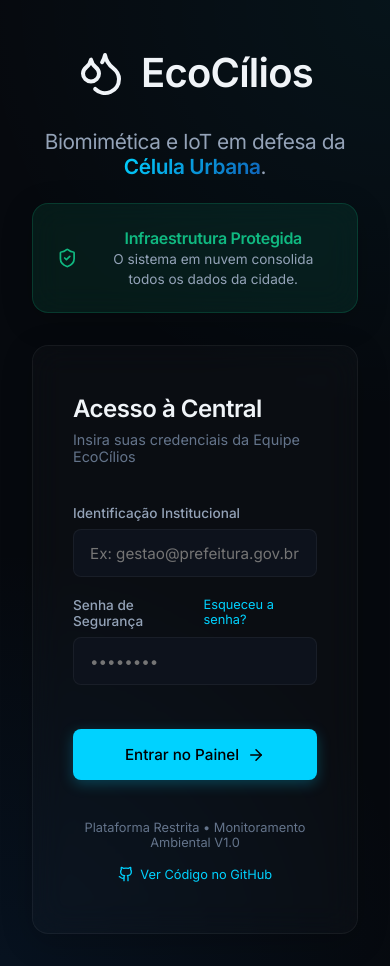
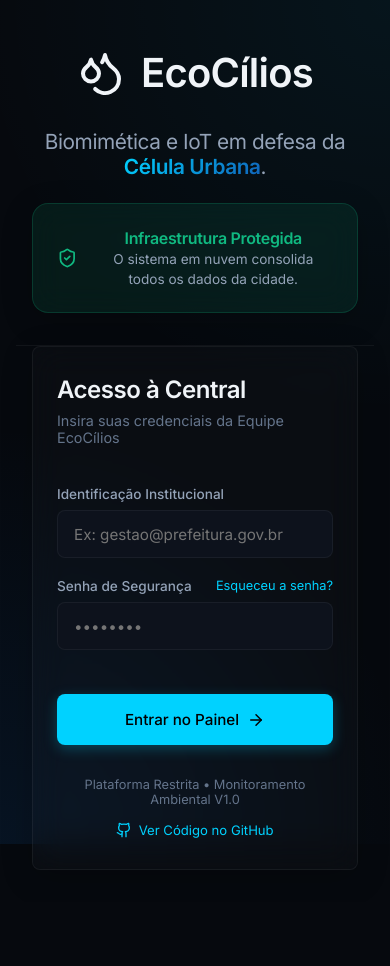
Before and after one commit to emn-f/ecocilios, a React (Vite) app: page /login in a window 390 px wide. After the commit the page ends 902 px from the top, so only its background shows below. Built offline with nearby package versions, Linux system fonts and the light colour scheme.

Commit message:
feat: implement responsive design system and create login page UI

```diff
--- a/src/index.css
+++ b/src/index.css
@@ -379,13 +379,30 @@ h1, h2, h3, h4, h5, h6 {
 .status-normal { background: var(--normal); box-shadow: 0 0 8px var(--normal); }
 .status-danger { background: var(--danger); box-shadow: 0 0 8px var(--danger); }
 
-/* Responsive adjustments */
+/* ===========================================
+   LOGIN PAGE
+   =========================================== */
 .login-container {
   display: flex;
   min-height: 100vh;
-  width: 100vw;
+  width: 100%;
+  max-width: 1280px;
+  margin: 0 auto;
+  overflow-x: hidden;
+  position: relative;
+}
+
+/* Gradiente cobre a tela toda mesmo com max-width no container */
+.login-container::before {
+  content: '';
+  position: fixed;
+  inset: 0;
   background-color: var(--bg-primary);
-  background-image: radial-gradient(circle at top right, rgba(0, 210, 255, 0.05), transparent 40%), radial-gradient(circle at bottom left, rgba(16, 98, 185, 0.1), transparent 40%);
+  background-image:
+    radial-gradient(circle at top right, rgba(0, 210, 255, 0.06), transparent 45%),
+    radial-gradient(circle at bottom left, rgba(16, 98, 185, 0.12), transparent 45%);
+  z-index: -1;
+  pointer-events: none;
 }
 
 .login-left {
@@ -393,16 +410,106 @@ h1, h2, h3, h4, h5, h6 {
   display: flex;
   flex-direction: column;
   justify-content: center;
-  padding: 4rem;
+  padding: 4rem 5rem;
   border-right: 1px solid var(--glass-border);
 }
 
 .login-right {
-  width: 480px;
+  width: 500px;
+  flex-shrink: 0;
   display: flex;
   align-items: center;
   justify-content: center;
-  padding: 2rem;
+  padding: 2.5rem 2.5rem;
+}
+
+/* Estilos do link do GitHub no rodé do card */
+.login-footer-block {
+  text-align: center;
+  margin-top: 2rem;
+  font-size: 0.8rem;
+  color: var(--text-muted);
+}
+
+.login-github-link {
+  display: inline-flex;
+  align-items: center;
+  gap: 0.4rem;
+  margin-top: 0.9rem;
+  color: var(--accent-main);
+  text-decoration: none;
+  font-size: 0.82rem;
+  transition: opacity 0.2s ease;
+}
+
+.login-github-link:hover {
+  opacity: 0.75;
+}
+
+/* === Responsividade === */
+
+/* Tablet (≤ 960px) */
+@media (max-width: 960px) {
+  .login-container {
+    flex-direction: column;
+    align-items: center;
+    padding: 0;
+  }
+
+  .login-left {
+    width: 100%;
+    padding: 2.5rem 2rem 1.5rem;
+    border-right: none;
+    border-bottom: 1px solid var(--glass-border);
+    align-items: center;
+    text-align: center;
+    flex: none;
+  }
+
+  .login-left > div {
+    max-width: 480px;
+    width: 100%;
+  }
+
+  .login-left > div > div:first-child {
+    justify-content: center !important;
+  }
+
+  /* Oculta texto verboso e badge em telas menores */
+  .login-left > div > p,
+  .login-left > div > .glass-panel {
+    display: none;
+  }
+
+  .login-right {
+    width: 100%;
+    max-width: 520px;
+    padding: 2rem 1.5rem 3rem;
+  }
+}
+
+/* Mobile (≤ 576px) */
+@media (max-width: 576px) {
+  .login-left {
+    padding: 2rem 1.25rem 1.25rem;
+  }
+
+  .login-left h1 {
+    font-size: 2rem !important;
+  }
+
+  .login-left h2 {
+    font-size: 1.2rem !important;
+  }
+
+  .login-right {
+    padding: 1.5rem 1rem 2.5rem;
+  }
+
+  .login-right .glass-panel {
+    padding: 1.75rem 1.5rem !important;
+    border-radius: var(--border-radius-sm);
+  }
 }
 
 .map-container {
--- a/src/pages/Login.jsx
+++ b/src/pages/Login.jsx
@@ -33,6 +33,7 @@ const Login = () => {
           <p style={{ color: 'var(--text-muted)', fontSize: '1.1rem', lineHeight: 1.6, marginBottom: '2rem' }}>
             Sistema inteligente de contenção de resíduos para bueiros. Monitoramento preditivo de enchentes, análise da qualidade da água e gestão em tempo real da infraestrutura pluvial.
           </p>
+          {/* Badge de segurança */}
           <div className="glass-panel" style={{ padding: '1.5rem', display: 'flex', alignItems: 'center', gap: '1rem', backgroundColor: 'var(--success-bg)', borderColor: 'rgba(16, 185, 129, 0.2)' }}>
             <ShieldCheck size={32} color="var(--success)" />
             <div>
@@ -45,7 +46,7 @@ const Login = () => {
 
       {/* Coluna Formulário (Direita) */}
       <div className="login-right">
-        <div className="glass-panel" style={{ padding: '3rem 2.5rem', width: '100%', animation: 'fadeIn 0.6s ease' }}>
+        <div className="glass-panel" style={{ padding: '3rem 3rem', width: '100%', animation: 'fadeIn 0.6s ease' }}>
           <h2 style={{ marginBottom: '0.5rem' }}>Acesso à Central</h2>
           <p style={{ color: 'var(--text-muted)', marginBottom: '2.5rem', fontSize: '0.9rem' }}>Insira suas credenciais da Equipe EcoCílios</p>
 
@@ -91,23 +92,13 @@ const Login = () => {
             </button>
           </form>
 
-          <div style={{ textAlign: 'center', marginTop: '2.5rem', fontSize: '0.8rem', color: 'var(--text-muted)' }}>
+          <div className="login-footer-block">
             <p>Plataforma Restrita • Monitoramento Ambiental V1.0</p>
             <a
               href="https://github.com/emn-f/ecocilios"
               target="_blank"
               rel="noopener noreferrer"
-              style={{
-                display: 'inline-flex',
-                alignItems: 'center',
-                gap: '0.4rem',
-                marginTop: '1rem',
-                color: 'var(--accent-main)',
-                textDecoration: 'none',
-                transition: 'opacity 0.2s'
-              }}
-              onMouseOver={(e) => e.target.style.opacity = '0.8'}
-              onMouseOut={(e) => e.target.style.opacity = '1'}
+              className="login-github-link"
             >
               <Github size={16} />
               Ver Código no GitHub
```
